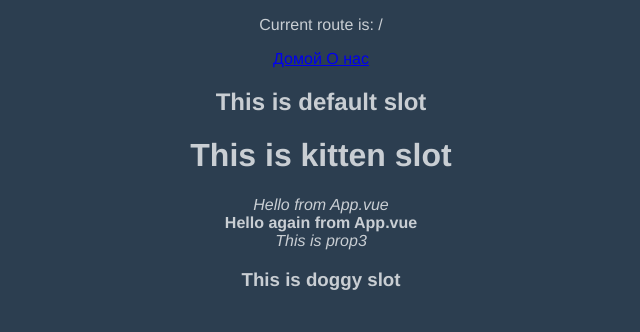
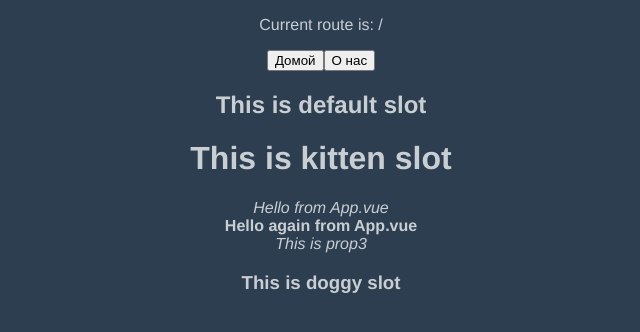
Before and after one commit to AndrewMZ6/test1app, a Vue app: page / in a window 1280 px wide. Shown: the top 332 px of the page, without its empty margins (319-959 px from the left). Built offline with nearby package versions, Linux system fonts and the light colour scheme.

Commit message:
Add buttons for navigation links

```diff
--- a/src/components/NavingationBar.vue
+++ b/src/components/NavingationBar.vue
@@ -1,5 +1,12 @@
 <template>
     <p>Current route is: {{ $route.fullPath }}</p>
-    <RouterLink to="/"> Домой </RouterLink>
-    <RouterLink to="/about"> О нас</RouterLink>
+    <RouterLink to="/">
+        <button> Домой </button>
+    </RouterLink>
+
+    <RouterLink to="/about">
+        <button>
+            О нас
+        </button>
+    </RouterLink>
 </template>
```
